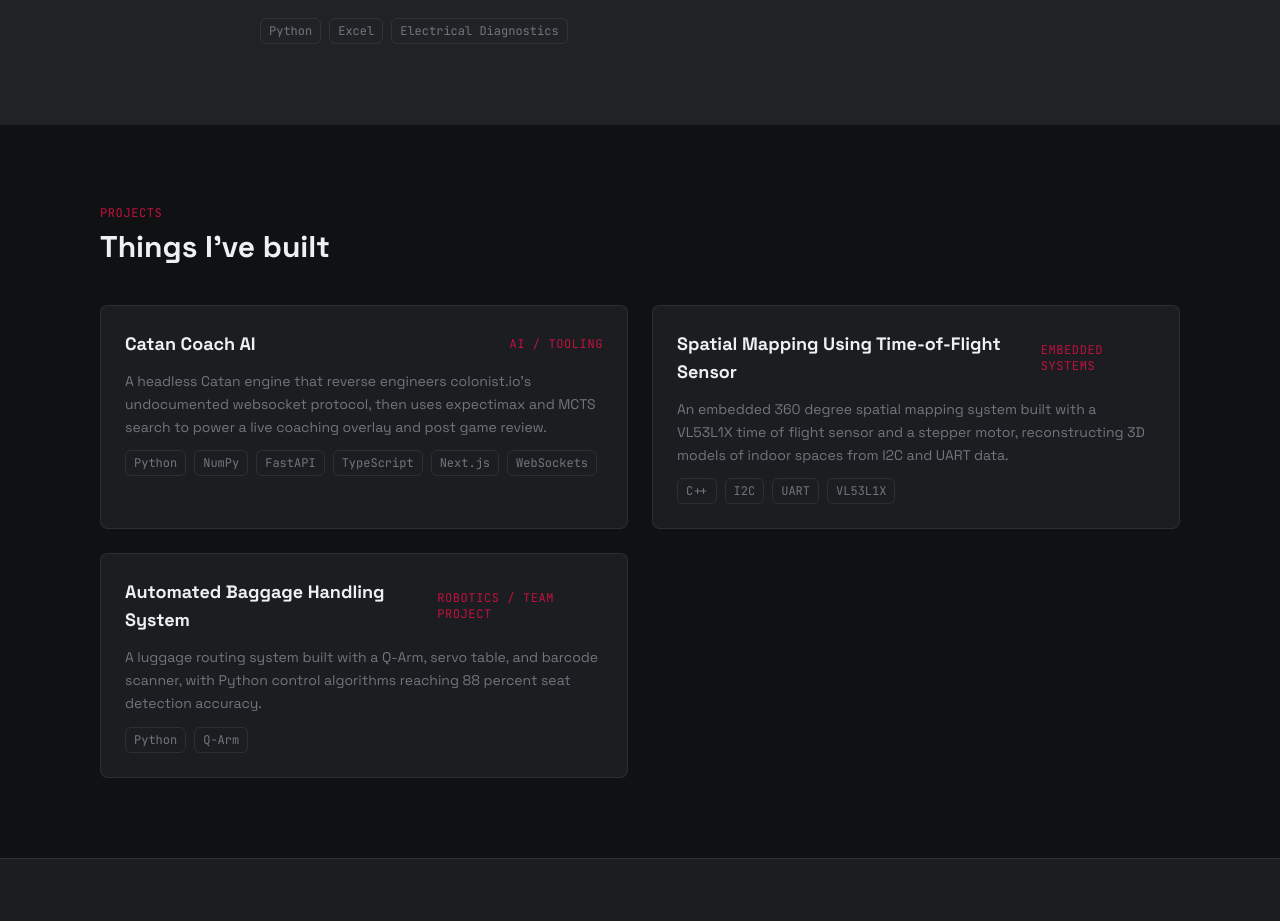
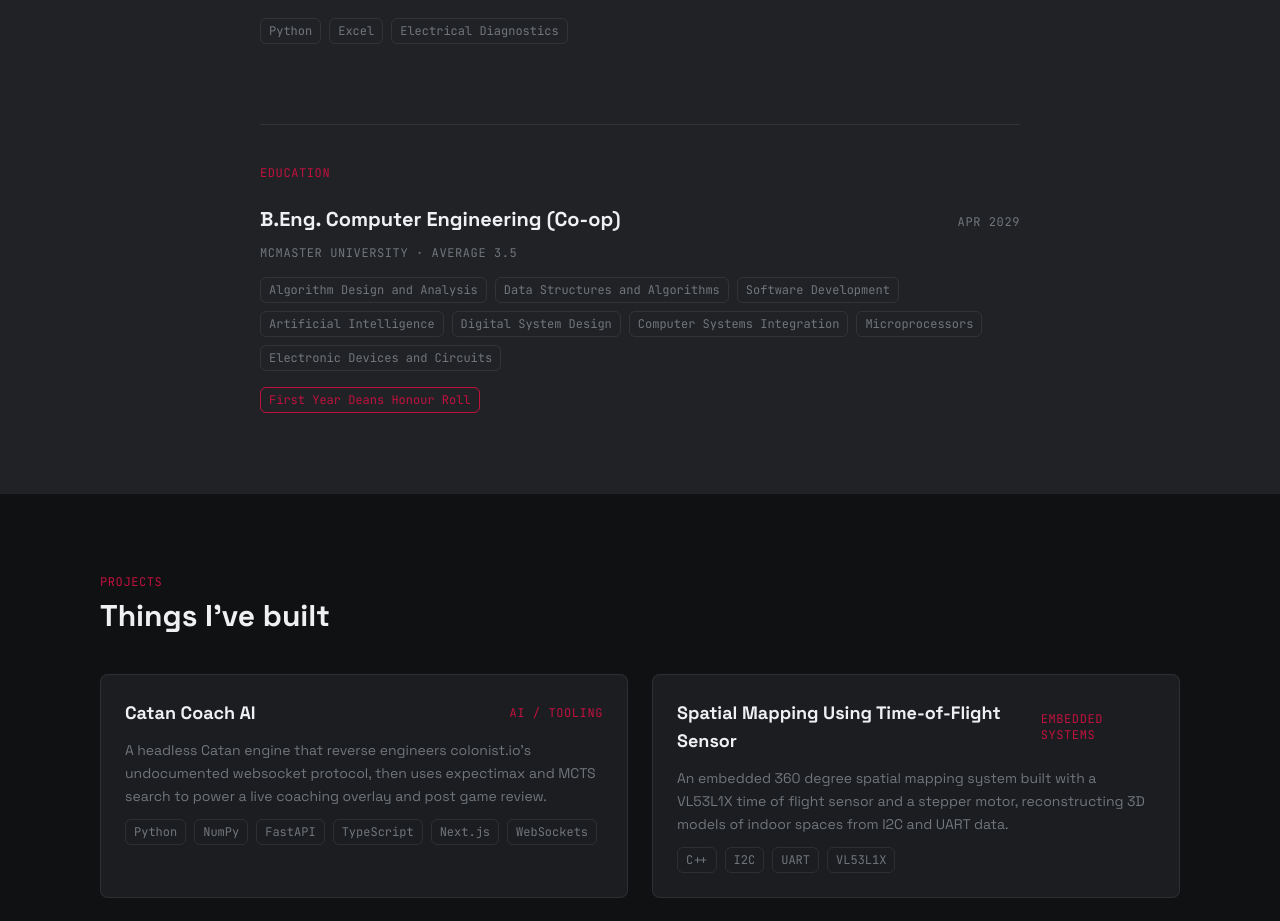
Before and after one commit to paramveer30/Personal-Portfolio, a Next.js app: page / in a window 1280 px wide. Shown: the part 3322-4243 px from the top of the page. Built offline with nearby package versions, Linux system fonts and the light colour scheme.

Commit message:
add education section on the experience panel

```diff
--- a/app/page.tsx
+++ b/app/page.tsx
@@ -1,5 +1,6 @@
 import { About } from "@/components/About";
 import { Contact } from "@/components/Contact";
+import { Education } from "@/components/Education";
 import { Experience } from "@/components/Experience";
 import { Journey } from "@/components/Journey";
 import { Projects } from "@/components/Projects";
@@ -20,6 +21,7 @@ export default function HomePage() {
       <About />
       <Journey />
       <Experience />
+      <Education />
       <Projects />
       <Skills />
       <Contact />
--- /dev/null
+++ b/components/Education.tsx
@@ -0,0 +1,70 @@
+import { Kicker } from "@/components/Kicker";
+import { site } from "@/content/site";
+
+export function Education() {
+  return (
+    // same bg-panel as Experience so the two read as one continuous panel
+    <section id="education" className="bg-panel scroll-mt-20 px-6 pb-20">
+      {/* border is on the inner column, not the whole section, so it lines up with the content above */}
+      <div className="border-border mx-auto max-w-[760px] border-t pt-10">
+        <Kicker>Education</Kicker>
+
+        <div className="mt-6 flex flex-col gap-8">
+          {site.education.map((school) => (
+            <article key={school.school} className="flex flex-col gap-3">
+              <div className="flex flex-wrap items-baseline justify-between gap-2">
+                <h3 className="text-text text-xl font-bold">
+                  {school.credential}
+                </h3>
+                <span className="text-muted font-mono text-xs tracking-wider uppercase">
+                  {/* start is still "todo", so only show the range once there is a real start date */}
+                  {school.start !== "todo" ? `${school.start} to ` : ""}
+                  {school.end}
+                </span>
+              </div>
+
+              <p className="text-muted font-mono text-xs tracking-wider uppercase">
+                <a
+                  href={school.url}
+                  target="_blank"
+                  rel="noopener noreferrer"
+                  className="hover:text-accent"
+                >
+                  {school.school}
+                </a>
+                {school.average ? ` · Average ${school.average}` : ""}
+                {school.gpa ? ` · GPA ${school.gpa}` : ""}
+              </p>
+
+              {school.focus.length > 0 && (
+                <div className="mt-1 flex flex-wrap gap-2">
+                  {school.focus.map((topic) => (
+                    <span
+                      key={topic}
+                      className="border-border text-muted rounded-md border px-2 py-1 font-mono text-xs"
+                    >
+                      {topic}
+                    </span>
+                  ))}
+                </div>
+              )}
+
+              {school.honors.length > 0 && (
+                <div className="mt-1 flex flex-wrap gap-2">
+                  {school.honors.map((honor) => (
+                    <span
+                      key={honor}
+                      className="border-accent text-accent rounded-md border px-2 py-1 font-mono text-xs"
+                    >
+                      {honor}
+                    </span>
+                  ))}
+                </div>
+              )}
+            </article>
+          ))}
+        </div>
+      </div>
+    </section>
+  );
+}
```
